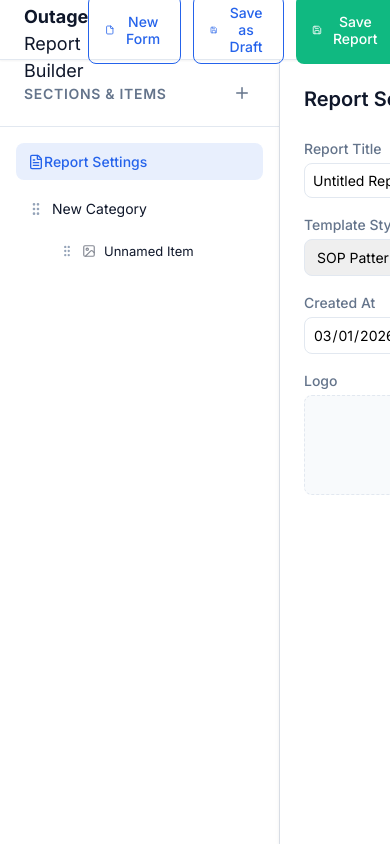
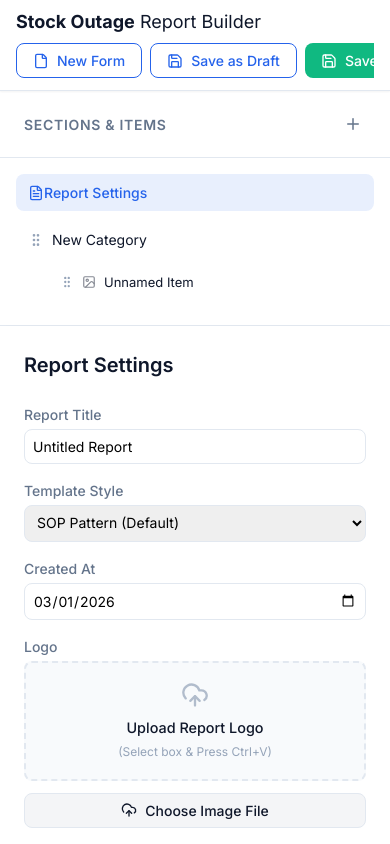
Before and after one commit to shivakrishna69/pdf-maker, a React (Vite) app: page / in a window 390 px wide. Built offline with nearby package versions, Linux system fonts and the light colour scheme.

Commit message:
Uploader redesign, responsiveness overhaul, and image clarity fixes

```diff
--- a/src/components/Layout/Layout.css
+++ b/src/components/Layout/Layout.css
@@ -126,6 +126,56 @@
     align-items: flex-start;
 }
 
+@media (max-width: 1024px) {
+    .layout-main {
+        flex-direction: column;
+        overflow-y: auto;
+    }
+
+    .layout-sidebar {
+        width: 100%;
+        height: auto;
+        min-height: auto;
+        border-right: none;
+        border-bottom: 1px solid var(--color-border);
+    }
+
+    .layout-editor {
+        width: 100%;
+        height: auto;
+        border-right: none;
+        border-bottom: 1px solid var(--color-border);
+    }
+
+    .layout-preview-wrapper {
+        width: 100%;
+        padding: 1rem;
+        justify-content: center;
+    }
+
+    .layout-header {
+        padding: 0.5rem 1rem;
+        flex-wrap: wrap;
+        height: auto;
+    }
+
+    .layout-logo {
+        width: 100%;
+        margin-bottom: 0.5rem;
+    }
+
+    .layout-actions {
+        width: 100%;
+        overflow-x: auto;
+        gap: 0.5rem;
+        padding-bottom: 0.25rem;
+    }
+
+    .btn {
+        white-space: nowrap;
+    }
+}
+
 @media print {
     .layout-container {
         height: auto;
--- a/src/components/Preview/Preview.tsx
+++ b/src/components/Preview/Preview.tsx
@@ -25,7 +25,7 @@ export const Preview: React.FC = () => {
                             {/* Balanced thumbnail for 50/50 layout */}
                             <div style={{ width: '65px', height: '90px', flexShrink: 0, overflow: 'hidden' }}>
                                 {item.smallImage ? (
-                                    <img src={item.smallImage} alt="Thumbnail" style={{ display: 'block', width: '100%', height: '100%', objectFit: 'contain', imageRendering: '-webkit-optimize-contrast' }} />
+                                    <img src={item.smallImage} alt="Thumbnail" style={{ display: 'block', width: '100%', height: '100%', objectFit: 'contain', imageRendering: 'crisp-edges' }} />
                                 ) : (
                                     <div style={{ width: '100%', height: '100%', fontSize: '0.6rem', display: 'flex', alignItems: 'center', justifyContent: 'center', color: '#cbd5e1', border: '1px dashed #eee' }}>
                                         No Img
@@ -69,7 +69,8 @@ export const Preview: React.FC = () => {
                                                 style={{
                                                     width: '100%',
                                                     height: '600px',
-                                                    display: 'block'
+                                                    display: 'block',
+                                                    imageRendering: 'crisp-edges'
                                                 }}
                                             />
                                             {/* SVG Overlay for Annotations (Percentage based) */}
--- a/src/components/common/ImageUpload.tsx
+++ b/src/components/common/ImageUpload.tsx
@@ -25,9 +25,10 @@ export const ImageUpload: React.FC<ImageUploadProps> = ({ value, onChange, label
     };
 
     const handlePaste = (e: React.ClipboardEvent) => {
-        const item = e.clipboardData.items[0];
-        if (item?.type.includes('image')) {
-            const file = item.getAsFile();
+        const items = e.clipboardData.items;
+        for (let i = 0; i < items.length; i++) {
+            if (items[i].type.indexOf('image') !== -1) {
+                const file = items[i].getAsFile();
                 if (file) {
                     const reader = new FileReader();
                     reader.onload = (event) => {
@@ -37,27 +38,35 @@ export const ImageUpload: React.FC<ImageUploadProps> = ({ value, onChange, label
                     reader.readAsDataURL(file);
                 }
             }
+        }
     };
 
     if (value) {
         return (
+            <div style={{ display: 'flex', flexDirection: 'column', gap: '0.5rem' }}>
                 <div
-                style={{ display: 'flex', flexDirection: 'column', gap: '0.5rem' }}
+                    style={{
+                        position: 'relative', width: '100%', height: '100%', minHeight: '120px',
+                        backgroundColor: '#f8fafc', borderRadius: 'var(--radius-md)', overflow: 'hidden',
+                        border: '1px solid var(--color-border)', outline: 'none'
+                    }}
                     onPaste={handlePaste}
                     tabIndex={0}
                 >
-                <div style={{ position: 'relative', width: '100%', height: '100%', minHeight: '100px', backgroundColor: '#f8fafc', borderRadius: 'var(--radius-md)', overflow: 'hidden', border: '1px solid var(--color-border)' }}>
                     <img
                         src={value}
                         alt="Uploaded content"
                         style={{
                             width: '100%',
                             height: '100%',
+                            aspectRatio: '1',
                             objectFit: fit || 'contain',
                             display: 'block',
-                            imageRendering: '-webkit-optimize-contrast'
+                            imageRendering: 'crisp-edges'
                         }}
                     />
+                    <div className="focus-ring" />
+
                     <button
                         onClick={(e) => { e.stopPropagation(); onChange(null); }}
                         style={{ position: 'absolute', top: '0.5rem', right: '0.5rem', backgroundColor: 'rgba(0,0,0,0.5)', color: 'white', borderRadius: '50%', padding: '0.25rem', display: 'flex' }}
@@ -71,7 +80,7 @@ export const ImageUpload: React.FC<ImageUploadProps> = ({ value, onChange, label
                     <button
                         onClick={() => fileInputRef.current?.click()}
                         className="btn btn-outline flex items-center gap-2"
-                        style={{ padding: '0.25rem 0.75rem', fontSize: '0.875rem', flex: 1, justifyContent: 'center' }}
+                        style={{ padding: '0.4rem 0.75rem', fontSize: '0.875rem', flex: 1, justifyContent: 'center' }}
                     >
                         <RefreshCw size={14} /> Replace
                     </button>
@@ -100,28 +109,49 @@ export const ImageUpload: React.FC<ImageUploadProps> = ({ value, onChange, label
                     ref={fileInputRef}
                     onChange={handleFileChange}
                 />
+
+                <style>{`
+                    [tabindex="0"]:focus .focus-ring {
+                        border-color: var(--color-primary) !important;
+                    }
+                    .focus-ring {
+                        position: absolute; inset: 0; pointer-events: none; border: 2px solid transparent;
+                        border-radius: var(--radius-md); transition: border-color 0.2s;
+                    }
+                `}</style>
             </div>
         );
     }
 
     return (
+        <div style={{ display: 'flex', flexDirection: 'column', gap: '0.75rem' }} onPaste={handlePaste} tabIndex={-1}>
             <div
-            onClick={() => fileInputRef.current?.click()}
-            onPaste={handlePaste}
                 tabIndex={0}
+                className="paste-canvas"
                 style={{
-                width: '100%', height: '100%', minHeight: '100px',
-                border: '1px dashed var(--color-border)',
+                    width: '100%', minHeight: '120px',
+                    border: '2px dashed var(--color-border)',
                     borderRadius: 'var(--radius-md)',
                     display: 'flex', flexDirection: 'column', alignItems: 'center', justifyContent: 'center',
-                color: 'var(--color-text-tertiary)', cursor: 'pointer', backgroundColor: '#f8fafc',
-                outline: 'none'
+                    color: 'var(--color-text-tertiary)', cursor: 'default', backgroundColor: '#f8fafc',
+                    outline: 'none', transition: 'all 0.2s', position: 'relative'
                 }}
-            onKeyDown={(e) => { if (e.key === 'Enter' || e.key === ' ') fileInputRef.current?.click(); }}
             >
-            <UploadCloud size={24} style={{ marginBottom: '0.5rem' }} />
-            <span style={{ fontSize: '0.875rem' }}>{label}</span>
-            <span style={{ fontSize: '0.75rem', color: '#94a3b8', marginTop: '0.25rem' }}>(or Paste Ctrl+V)</span>
+                <div className="focus-ring" />
+
+                <UploadCloud size={28} style={{ marginBottom: '0.5rem', color: 'var(--color-primary)', opacity: 0.7 }} />
+                <span style={{ fontSize: '0.9rem', fontWeight: 500, color: 'var(--color-text-primary)' }}>{label}</span>
+                <span style={{ fontSize: '0.75rem', color: '#94a3b8', marginTop: '0.25rem' }}>(Select box & Press Ctrl+V)</span>
+            </div>
+
+            <button
+                onClick={() => fileInputRef.current?.click()}
+                className="btn btn-secondary flex items-center gap-2"
+                style={{ width: '100%', justifyContent: 'center', padding: '0.5rem', fontSize: '0.875rem' }}
+            >
+                <UploadCloud size={16} /> Choose Image File
+            </button>
+
             <input
                 type="file"
                 accept="image/*"
@@ -129,6 +159,20 @@ export const ImageUpload: React.FC<ImageUploadProps> = ({ value, onChange, label
                 ref={fileInputRef}
                 onChange={handleFileChange}
             />
+
+            <style>{`
+                .paste-canvas:focus {
+                    background-color: #f0f7ff !important;
+                    border-color: var(--color-primary) !important;
+                }
+                .paste-canvas:focus .focus-ring {
+                    border-color: var(--color-primary) !important;
+                }
+                .focus-ring {
+                    position: absolute; inset: 0; pointer-events: none; border: 2px solid transparent;
+                    border-radius: var(--radius-md); transition: border-color 0.2s;
+                }
+            `}</style>
         </div>
     );
 };
```
Lines whose indentation alone changed are shown as unchanged.
